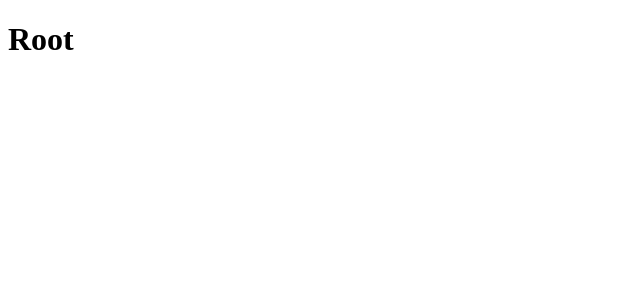
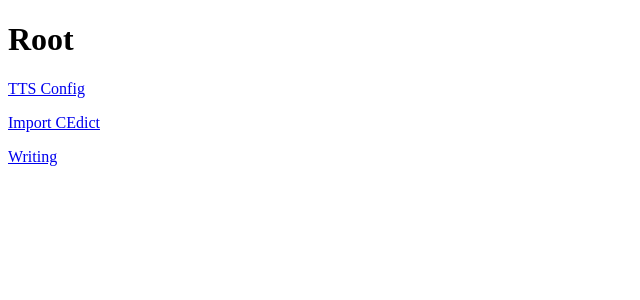
Before and after one commit to tomcumming/writer, a Preact app: page / in a window 1280 px wide. Shown: the top 300 px of the page, without its empty margins (0-640 px from the left). Built offline with nearby package versions, Linux system fonts and the light colour scheme; the HTML template or start-up script is replaced by a standard one.

Commit message:
Fix relative locations

```diff
--- a/src/components/app.tsx
+++ b/src/components/app.tsx
@@ -20,7 +20,20 @@ export default function App() {
   const hash = useHash();
 
   if (/^#?$/.test(hash)) {
-    return <h1>Root</h1>;
+    return (
+      <>
+        <h1>Root</h1>
+        <p>
+          <a href="#tts">TTS Config</a>
+        </p>
+        <p>
+          <a href="#import-cedict">Import CEdict</a>
+        </p>
+        <p>
+          <a href="#writing">Writing</a>
+        </p>
+      </>
+    );
   } else if (hash === "#import-cedict") {
     return <ImportCEdict />;
   } else if (hash === "#writing") {
@@ -69,7 +82,7 @@ function ImportCEdict() {
         Import
       </button>
       <p id="cedict-import-result">{result}</p>
-      <a href="/">Go home</a>
+      <a href="#">Go home</a>
     </>
   );
 }
```
Also changed, not shown: 1 other file (tests, documents, lock files or other folders).
